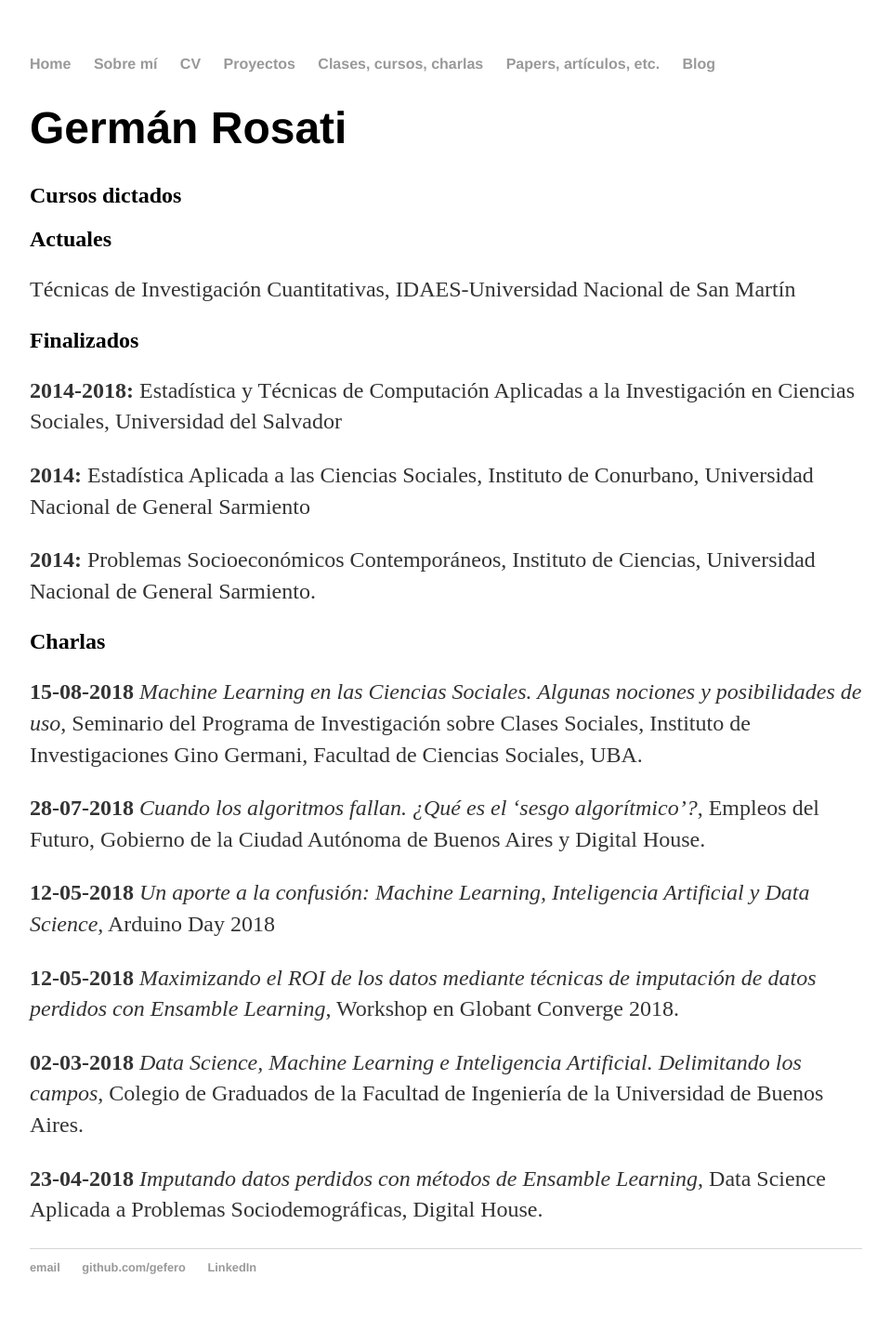
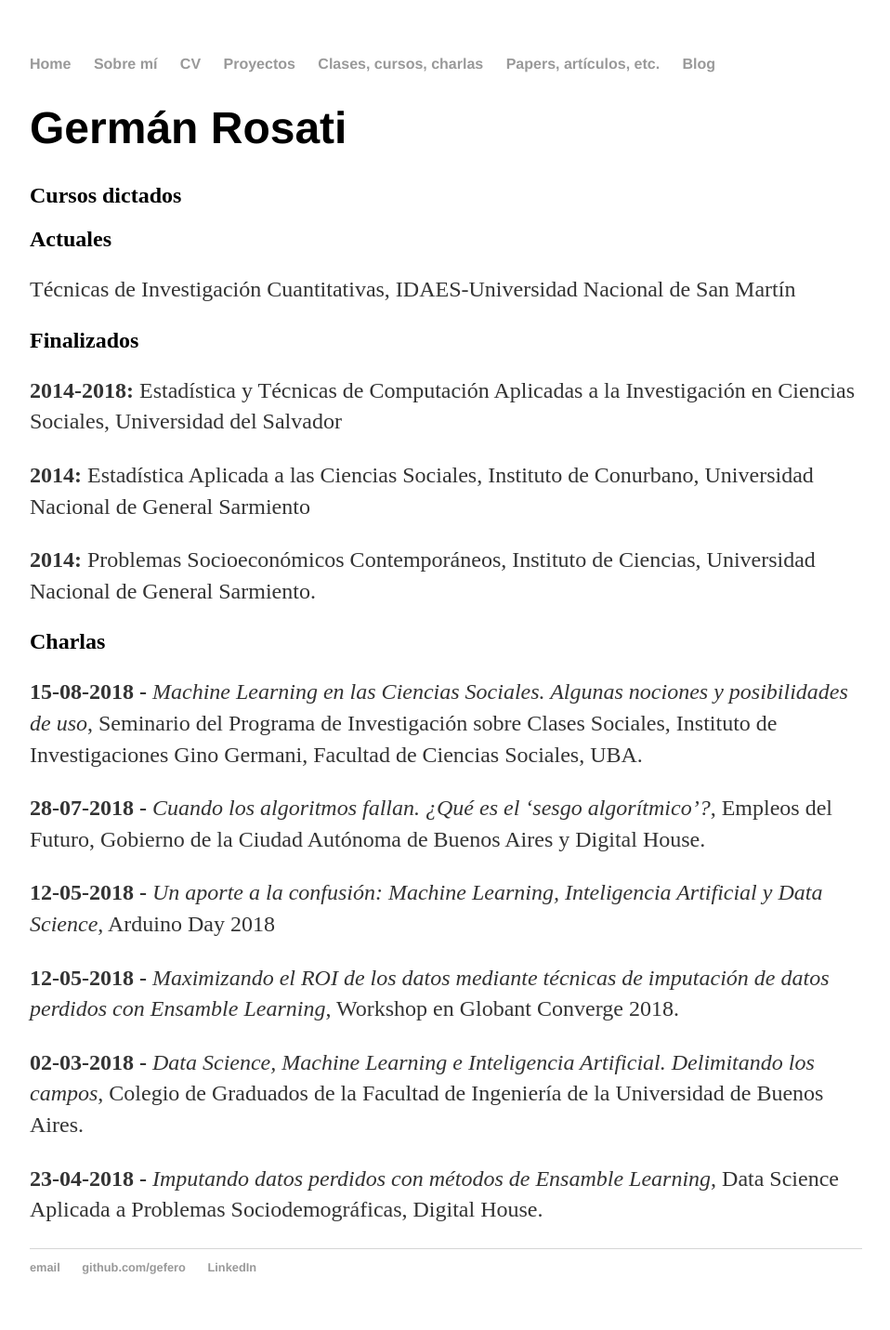
Before and after one commit to gefero/gefero.github.io, a Jekyll site: the page built from classes/index.html, in a window 1280 px wide. Shown: the whole page at 93% size, without its empty margins (160-1118 px from the left). Built offline with Jekyll 4.4.1, drawn with Linux system fonts in a browser that asks for light colours.

```diff
--- a/classes/index.html
+++ b/classes/index.html
@@ -12,11 +12,11 @@ title: Clases, cursos, etc.
 	<p><b>2014:</b> Estadística Aplicada a las Ciencias Sociales, Instituto de Conurbano, Universidad Nacional de General Sarmiento</p>
 	<p><b>2014:</b> Problemas Socioeconómicos Contemporáneos, Instituto de Ciencias, Universidad Nacional de General Sarmiento.</p>
 	<h2>Charlas</h2>
-	<p><b>15-08-2018</b><i> Machine Learning en las Ciencias Sociales. Algunas nociones y posibilidades de uso</i>, Seminario del Programa de Investigación sobre Clases Sociales, Instituto de Investigaciones Gino Germani, Facultad de Ciencias Sociales, UBA.</p>
-	<p><b>28-07-2018</b><i> Cuando los algoritmos fallan. ¿Qué es el ‘sesgo algorítmico’?</i>, Empleos del Futuro, Gobierno de la Ciudad Autónoma de Buenos Aires y Digital House.
-	<p><b>12-05-2018</b><i> Un aporte a la confusión: Machine Learning, Inteligencia Artificial y Data Science</i>, Arduino Day 2018</p>
-	<p><b>12-05-2018</b><i> Maximizando el ROI de los datos mediante técnicas de imputación de datos perdidos con Ensamble Learning</i>, Workshop en Globant Converge 2018.
-	<p><b>02-03-2018</b><i> Data Science, Machine Learning e Inteligencia Artificial. Delimitando los campos</i>, Colegio de Graduados de la Facultad de Ingeniería de la Universidad de Buenos Aires.
-	<p><b>23-04-2018</b><i> Imputando datos perdidos con métodos de Ensamble Learning</i>, Data Science Aplicada a Problemas Sociodemográficas, Digital House.
+	<p><b>15-08-2018 - </b><i> Machine Learning en las Ciencias Sociales. Algunas nociones y posibilidades de uso</i>, Seminario del Programa de Investigación sobre Clases Sociales, Instituto de Investigaciones Gino Germani, Facultad de Ciencias Sociales, UBA.</p>
+	<p><b>28-07-2018 - </b><i> Cuando los algoritmos fallan. ¿Qué es el ‘sesgo algorítmico’?</i>, Empleos del Futuro, Gobierno de la Ciudad Autónoma de Buenos Aires y Digital House.
+	<p><b>12-05-2018 - </b><i> Un aporte a la confusión: Machine Learning, Inteligencia Artificial y Data Science</i>, Arduino Day 2018</p>
+	<p><b>12-05-2018 - </b><i> Maximizando el ROI de los datos mediante técnicas de imputación de datos perdidos con Ensamble Learning</i>, Workshop en Globant Converge 2018.
+	<p><b>02-03-2018 - </b><i> Data Science, Machine Learning e Inteligencia Artificial. Delimitando los campos</i>, Colegio de Graduados de la Facultad de Ingeniería de la Universidad de Buenos Aires.
+	<p><b>23-04-2018 - </b><i> Imputando datos perdidos con métodos de Ensamble Learning</i>, Data Science Aplicada a Problemas Sociodemográficas, Digital House.
 
 </div><!-- /.blurb -->
```
